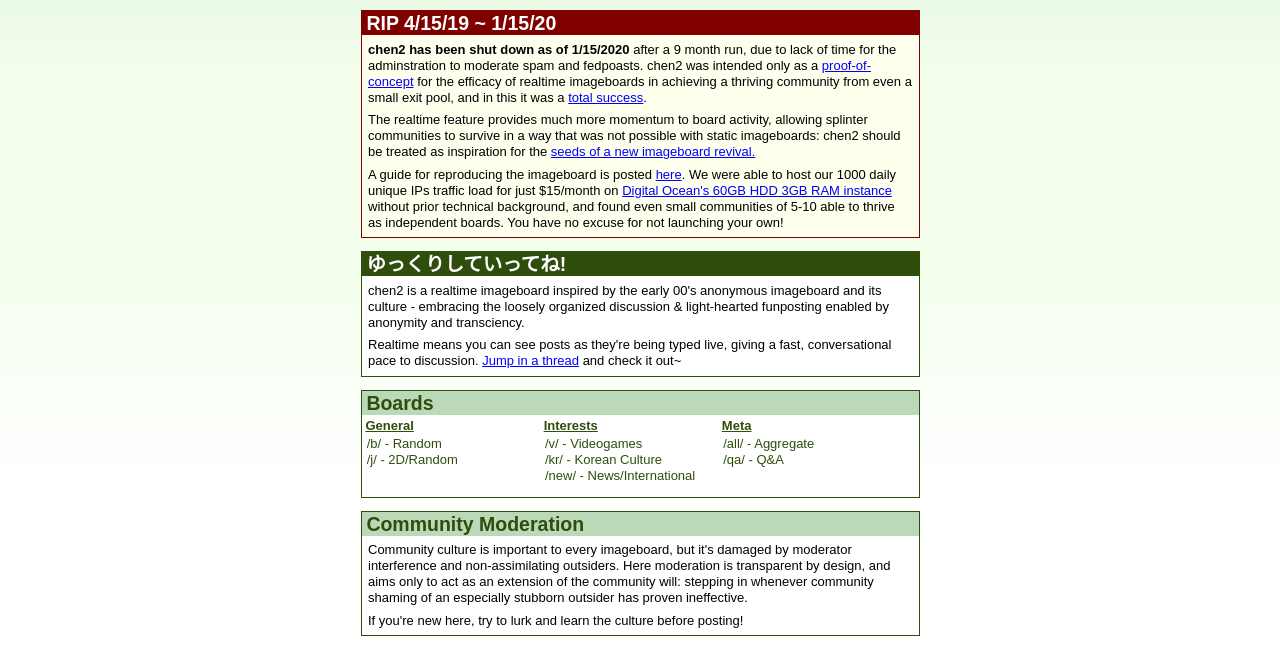
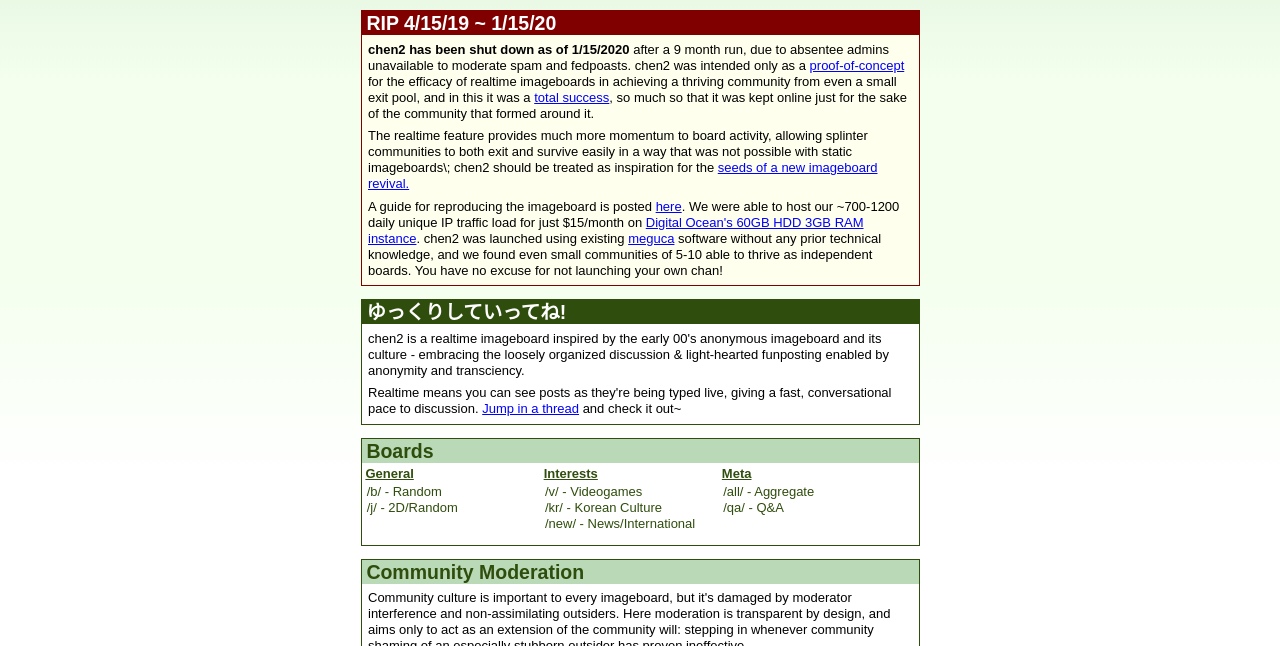
Before and after one commit to lornmoth/chen2, a plain HTML site: page index.html in a window 1280 px wide. Shown: the part 120-766 px from the top of the page. Drawn offline with Linux system fonts and the light colour scheme.

Commit message:
Update index.html

```diff
--- a/index.html
+++ b/index.html
@@ -22,11 +22,11 @@
 <div class="m_box_bar_red">
 <h2>RIP 4/15/19 ~ 1/15/20</h2>
 </div>
-	<p><strong>chen2 has been shut down as of 1/15/2020</strong> after a 9 month run, due to lack of time for the adminstration to moderate spam and fedpoasts. chen2 was intended only as a <a href="realtime_paper.html">proof-of-concept</a> for the efficacy of realtime imageboards in achieving a thriving community from even a small exit pool, and in this it was a <a href="launch.png">total success</a>.</p>
+	<p><strong>chen2 has been shut down as of 1/15/2020</strong> after a 9 month run, due to absentee admins unavailable to moderate spam and fedpoasts. chen2 was intended only as a <a href="realtime_paper.html">proof-of-concept</a> for the efficacy of realtime imageboards in achieving a thriving community from even a small exit pool, and in this it was a <a href="launch.png">total success</a>, so much so that it was kept online just for the sake of the community that formed around it.</p>
 
-	<p>The realtime feature provides much more momentum to board activity, allowing splinter communities to survive in a way that was not possible with static imageboards: chen2 should be treated as inspiration for the <a href="realtime_paper.html">seeds of a new imageboard revival.</a></p>
+	<p>The realtime feature provides much more momentum to board activity, allowing splinter communities to both exit and survive easily in a way that was not possible with static imageboards\; chen2 should be treated as inspiration for the <a href="realtime_paper.html">seeds of a new imageboard revival.</a></p>
 
-	<p>A guide for reproducing the imageboard is posted <a href="guide.html">here</a>. We were able to host our 1000 daily unique IPs traffic load for just $15/month on <a href="https://www.digitalocean.com/products/linux-distribution/debian/">Digital Ocean's 60GB HDD 3GB RAM instance</a> without prior technical background, and found even small communities of 5-10 able to thrive as independent boards. You have no excuse for not launching your own!</p>
+	<p>A guide for reproducing the imageboard is posted <a href="guide.html">here</a>. We were able to host our ~700-1200 daily unique IP traffic load for just $15/month on <a href="https://www.digitalocean.com/products/linux-distribution/debian/">Digital Ocean's 60GB HDD 3GB RAM instance</a>. chen2 was launched using existing <a href="https://github.com/bakape/meguca/">meguca</a> software without any prior technical knowledge, and we found even small communities of 5-10 able to thrive as independent boards. You have no excuse for not launching your own chan!</p>
 </div>
 
 <div class="m_box">
```
